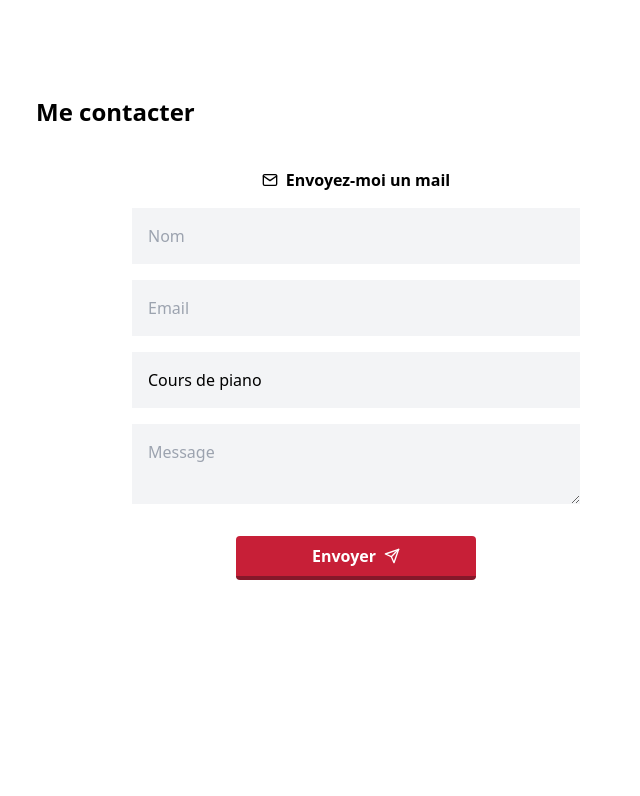
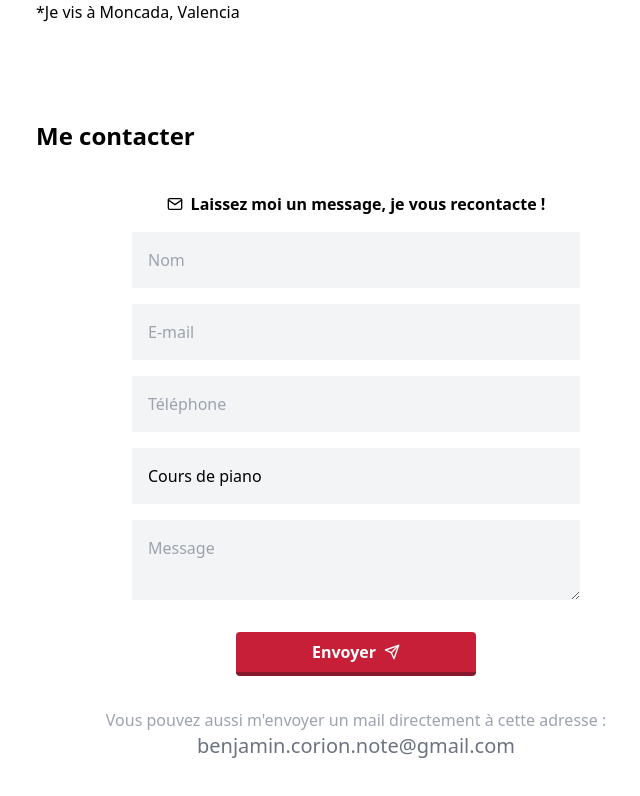
Before and after one commit to Mordhin/benjamin-piano, a React (Create React App) app: page / in a window 1280 px wide. Shown: the part 2458-3254 px from the top of the page, without its empty margins (284-924 px from the left). Before the commit the page ends 3198 px from the top, so only its background shows below. Built offline with nearby package versions, Linux system fonts and the light colour scheme.

Commit message:
improved contact and internatiolization

```diff
--- a/public/locales/en/translation.json
+++ b/public/locales/en/translation.json
@@ -28,5 +28,37 @@
     "home": "At my place",
     "away": "At your place",
     "moncada": "I live in Moncada, Valencia"
+  },
+  "contact": {
+    "title": "Contact me",
+    "body": "Leave me a message, I will call you back",
+    "discret": "You can also send me a mail at this address : "
+  },
+  "form": {
+    "name": "Name",
+    "mail": "Mail",
+    "phone": "Phone number",
+    "subject": "Subject",
+    "subject-placeholder": "Piano lessons",
+    "message": "Message",
+    "button": {
+      "default": "Send",
+      "loading": "Loading...",
+      "sent": "It's sent!"
+    }
+  },
+  "who": {
+    "part1": "Hello ! Benjamin, 25 years old, professional pianist and keyboardist.",
+    "part2": "I learned music theory and piano with private teachers from the age of 7, playing classical and modern music.",
+    "part3": "I became a professional pianist in 2019, by being admitted to the music school 'EF2M' in Tourcoing. During the 2 years of professional studies, I developed my musicality, my musical theory, and my piano/keyboard practice by studying contemporary music (pop, rock, blues, jazz...), surrounded by experienced and renowned teachers.",
+    "part4": "Today, I would like to share my knowledge and experience by offering private lessons."
+  },
+  "what": {
+    "part1": "I offer you a personalised, fun programme, according to your wishes and your level.",
+    "part2": "Because it is personal, this programme is adapted to children and adults.",
+    "part3": "Different styles can be covered (pop, rock, blues, classical, film music, introduction to jazz...), to allow you to play pieces that you like.",
+    "part4": "We can work on several methods to learn the piano: picking up a piece by ear, or the traditional way with a score. Together, we will discover the technique and the basis of music theory, to allow you to be autonomous on a piano.",
+    "part5": "If you wish to go further in the understanding of music, we will develop music theory, harmony, ear training... The objective is to learn while having fun and enjoying the piano.",
+    "part6": "I offer two types of lessons: 30 minutes or 1 hour. Courses in french or english. Do not hesitate to contact me so that we can define what suits you best."
   }
 }
--- a/public/locales/fr/translation.json
+++ b/public/locales/fr/translation.json
@@ -13,8 +13,7 @@
   "title": {
     "who": "Qui suis-je ?",
     "what": "Ce que je propose",
-    "pricing": "Mes tarifs",
-    "contact": "Me contacter"
+    "pricing": "Mes tarifs"
   },
   "link": {
     "videos": "Mes vidéos",
@@ -29,6 +28,24 @@
     "away": "À votre domicile",
     "moncada": "Je vis à Moncada, Valencia"
   },
+  "contact": {
+    "title": "Me contacter",
+    "body": "Laissez moi un message, je vous recontacte !",
+    "discret": "Vous pouvez aussi m'envoyer un mail directement à cette adresse : "
+  },
+  "form": {
+    "name": "Nom",
+    "mail": "E-mail",
+    "phone": "Téléphone",
+    "subject": "Sujet",
+    "subject-placeholder": "Cours de piano",
+    "message": "Message",
+    "button": {
+      "default": "Envoyer",
+      "loading": "Chargement...",
+      "sent": "C'est envoyé !"
+    }
+  },
   "who": {
     "part1": "Bonjour ! Benjamin, 25ans, pianiste et clavieriste professionnel.",
     "part2": "J'ai appris le solfège et le piano avec des professeurs particulier dès mes 7ans, pianotant entre musique classique et musique moderne.",
@@ -41,6 +58,6 @@
     "part3": "Differents styles peuvent être abordés (pop, rock, blues, classique, musique de film, initiation au jazz..), pour vous permettre de jouer des morceaux qui vous plaisent.",
     "part4": "Nous pourrons travailler plusieurs méthodes pour apprendre le piano : relever à l'oreille un morceau, ou de manière traditionnelle avec une partition. Ensemble, nous découvrirons la technique et la base du solfège, pour vous permettre d'être autonome sur un piano.",
     "part5": "Si vous souhaitez aller plus loin dans la compréhension de la musique, nous développerons le solfège, l'harmonie, l'ear training... L'objectif est d'apprendre tout en s'amusant et en prenant du plaisir sur le piano.",
-    "part6": "Je propose deux types de cours : 30 minutes ou 1 heure. N'hésitez pas à me contacter pour qu'on définisse ce qui vous correspond le mieux."
+    "part6": "Je propose deux types de cours : 30 minutes ou 1 heure. Cours en français ou en anglais. N'hésitez pas à me contacter pour qu'on définisse ce qui vous correspond le mieux."
   }
 }
--- a/src/App.js
+++ b/src/App.js
@@ -95,19 +95,25 @@ const App = () => {
         className="container mx-auto mt-20 mb-20 flex flex-col items-center"
       >
         <h2 className={`text-2xl font-bold mt-4 mb-10 w-full`}>
-          {t("title.contact")}
+          {t("contact.title")}
         </h2>
         <div className="w-full flex flex-col items-center">
           <h3 className="font-bold mb-4 flex items-center">
             <div className="mr-2">
               <FiMail />
             </div>
-            <div>Envoyez-moi un mail</div>
+            <div>{t("contact.body")}</div>
           </h3>
           <Contact></Contact>
+          <div className="text-italic text-gray-400 mt-8">
+            {t("contact.discret")}
+            <div className="text-center text-xl text-gray-500">
+              benjamin.corion.note@gmail.com
+            </div>
+          </div>
         </div>
       </div>
-      <div className="mb-40"></div>
+      <div className="mb-60"></div>
     </>
   );
 };
--- a/src/components/Contact.js
+++ b/src/components/Contact.js
@@ -1,11 +1,15 @@
-import React from "react";
+import React, { useState } from "react";
 import emailjs from "@emailjs/browser";
+import { useTranslation } from "react-i18next";
 import { Button } from "./Button.js";
 import { FiSend } from "react-icons/fi";
 
 export const Contact = () => {
+  const { t } = useTranslation();
+  const [button, setButton] = useState("default");
   const sendEmail = (e) => {
     e.preventDefault();
+    setButton("loading");
 
     emailjs
       .sendForm(
@@ -16,13 +20,31 @@ export const Contact = () => {
       )
       .then(
         (result) => {
+          setButton("sent");
           console.log(result.text);
         },
         (error) => {
+          setButton("default");
           console.log(error.text);
         }
       );
     e.target.reset();
+  };
+
+  const displayButton = () => {
+    switch (button) {
+      case "default":
+        return t("form.button.default");
+        break;
+      case "loading":
+        return t("form.button.loading");
+        break;
+      case "sent":
+        return t("form.button.sent");
+        break;
+      default:
+        break;
+    }
   };
 
   return (
@@ -33,33 +55,43 @@ export const Contact = () => {
       <input
         type="text"
         name="user_name"
-        placeholder="Nom"
+        placeholder={t("form.name")}
         className="w-full p-4 bg-gray-100 mb-4"
+        required
       />
       <input
         type="email"
         name="user_email"
-        placeholder="Email"
+        placeholder={t("form.mail")}
+        className="w-full p-4 bg-gray-100 mb-4"
+        required
+      />
+      <input
+        type="text"
+        name="user_phone"
+        placeholder={t("form.phone")}
         className="w-full p-4 bg-gray-100 mb-4"
       />
       <input
         type="text"
         name="subject"
-        placeholder="Sujet"
-        defaultValue="Cours de piano"
+        placeholder={t("form.subject")}
+        defaultValue={t("form.subject-placeholder")}
         className="w-full p-4 bg-gray-100 mb-4"
+        required
       />
       <textarea
         name="message"
-        placeholder="Message"
+        placeholder={t("form.message")}
         className="w-full p-4 bg-gray-100 mb-8"
+        required
       />
       <Button
         primary
-        type="submit"
+        type={button === "default" ? "submit" : "button"}
         className="flex justify-center items-center"
       >
-        <div className="mr-2">Envoyer</div>
+        <div className="mr-2">{displayButton()}</div>
         <div>
           <FiSend />
         </div>
```
